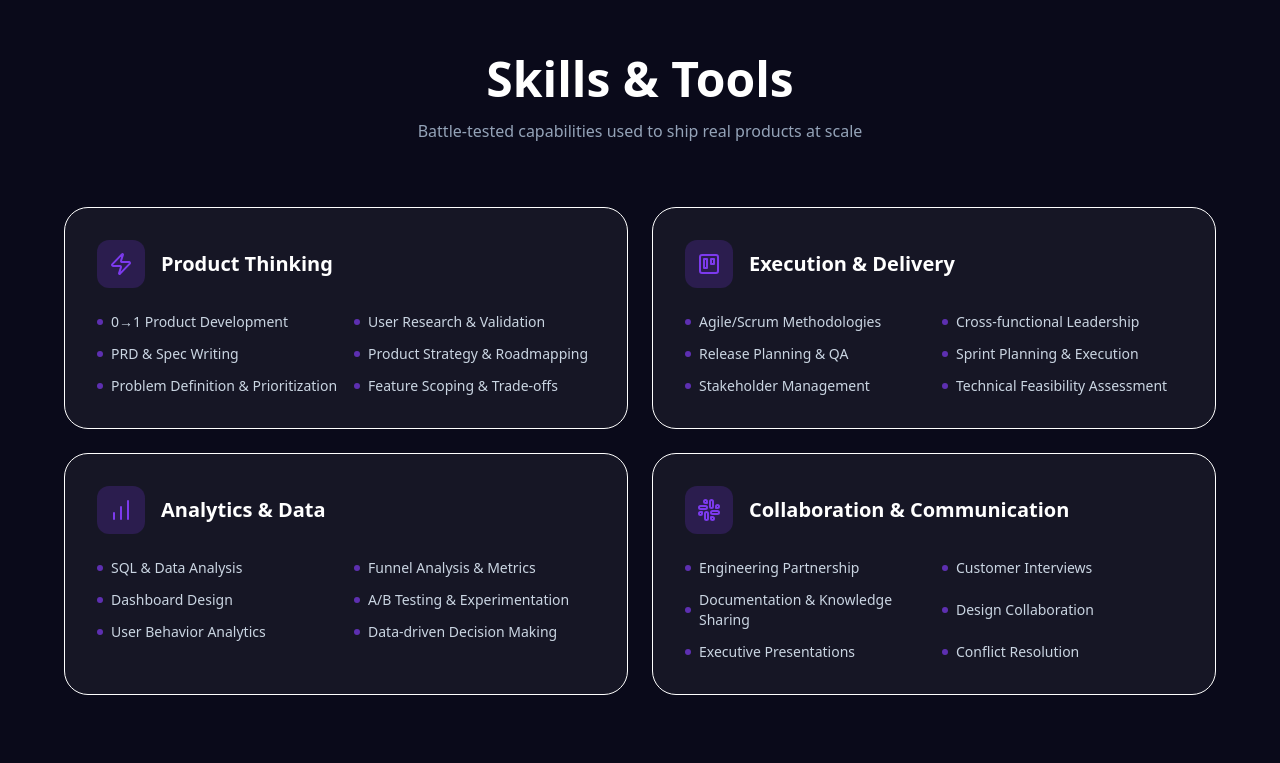
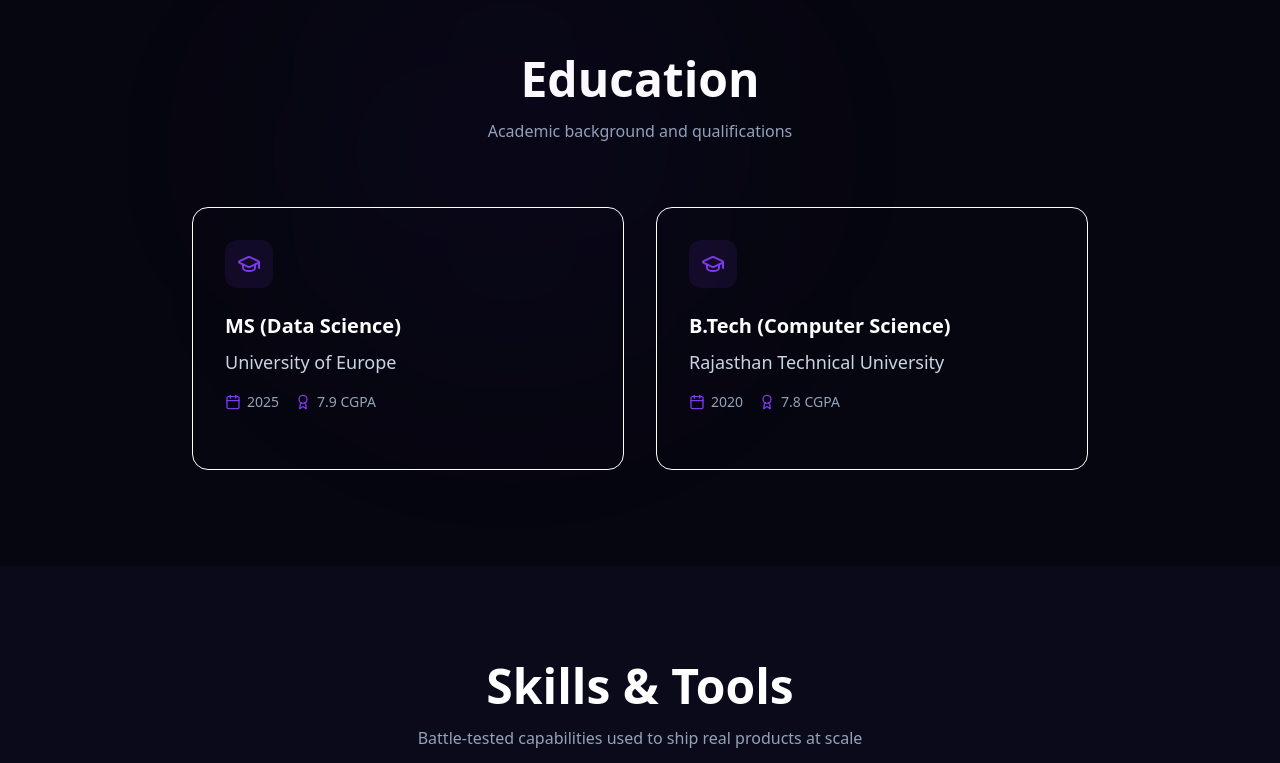
Before and after one commit to akrishav/portfolio1, a Next.js app: page / in a window 1280 px wide. Shown: the part 4368-5131 px from the top of the page. Built offline with nearby package versions, Linux system fonts and the light colour scheme.

Commit message:
Add Education section

```diff
--- a/src/app/page.tsx
+++ b/src/app/page.tsx
@@ -7,6 +7,7 @@ import Hero from "@/components/Hero";
 import ImpactSnapshot from "@/components/ImpactSnapshot";
 import ExperienceJourney from "@/components/ExperienceJourney";
 import CaseStudies from "@/components/CaseStudies";
+import Education from "@/components/Education";
 import SkillsTools from "@/components/SkillsTools";
 import AboutMe from "@/components/AboutMe";
 import Footer from "@/components/Footer";
@@ -18,6 +19,7 @@ export default function Home() {
       <ImpactSnapshot />
       <ExperienceJourney />
       <CaseStudies />
+      <Education />
       <SkillsTools />
       <AboutMe />
       <Footer />
--- /dev/null
+++ b/src/components/Education.tsx
@@ -0,0 +1,85 @@
+"use client";
+
+import { motion } from "framer-motion";
+import { GraduationCap, Calendar, Award } from "lucide-react";
+
+const educationData = [
+    {
+        degree: "MS (Data Science)",
+        institution: "University of Europe",
+        year: "2025",
+        grade: "7.9 CGPA",
+        description: "Specialized in Machine Learning, Statistical Analysis, and Big Data Technologies."
+    },
+    {
+        degree: "B.Tech (Computer Science)",
+        institution: "Rajasthan Technical University",
+        year: "2020",
+        grade: "7.8 CGPA",
+        description: "Foundation in Computer Science, Algorithms, Data Structures, and Software Engineering."
+    }
+];
+
+export default function Education() {
+    return (
+        <section className="py-24 px-4 sm:px-6 lg:px-8 relative bg-black/40">
+            {/* Background Gradient */}
+            <div className="absolute top-0 left-1/4 w-96 h-96 bg-primary/5 rounded-full blur-[128px] pointer-events-none" />
+
+            <div className="container max-w-4xl mx-auto">
+                <motion.div
+                    initial={{ opacity: 0, y: 20 }}
+                    whileInView={{ opacity: 1, y: 0 }}
+                    viewport={{ once: true }}
+                    className="text-center mb-16"
+                >
+                    <h2 className="text-3xl md:text-5xl font-bold mb-4">Education</h2>
+                    <p className="text-muted">Academic background and qualifications</p>
+                </motion.div>
+
+                <div className="grid md:grid-cols-2 gap-8">
+                    {educationData.map((edu, index) => (
+                        <motion.div
+                            key={index}
+                            initial={{ opacity: 0, y: 20 }}
+                            whileInView={{ opacity: 1, y: 0 }}
+                            viewport={{ once: true }}
+                            transition={{ delay: index * 0.1 }}
+                            className="group relative p-8 rounded-2xl bg-glass-bg border border-glass-border hover:border-primary/30 transition-all duration-300"
+                        >
+                            <div className="absolute inset-0 bg-gradient-to-br from-primary/5 to-transparent opacity-0 group-hover:opacity-100 transition-opacity rounded-2xl" />
+
+                            <div className="relative z-10">
+                                <div className="w-12 h-12 rounded-xl bg-primary/10 flex items-center justify-center text-primary mb-6 group-hover:scale-110 transition-transform duration-300">
+                                    <GraduationCap className="w-6 h-6" />
+                                </div>
+
+                                <h3 className="text-xl font-bold mb-2 group-hover:text-primary transition-colors">
+                                    {edu.degree}
+                                </h3>
+
+                                <p className="text-lg text-slate-300 mb-4">
+                                    {edu.institution}
+                                </p>
+
+                                <div className="flex flex-wrap gap-4 text-sm text-muted mb-6">
+                                    <div className="flex items-center gap-1.5">
+                                        <Calendar className="w-4 h-4 text-primary" />
+                                        <span>{edu.year}</span>
+                                    </div>
+                                    <div className="flex items-center gap-1.5">
+                                        <Award className="w-4 h-4 text-primary" />
+                                        <span>{edu.grade}</span>
+                                    </div>
+                                </div>
+
+                                {/* Decorative Line */}
+                                <div className="w-full h-px bg-glass-border group-hover:bg-primary/20 transition-colors" />
+                            </div>
+                        </motion.div>
+                    ))}
+                </div>
+            </div>
+        </section>
+    );
+}
```
